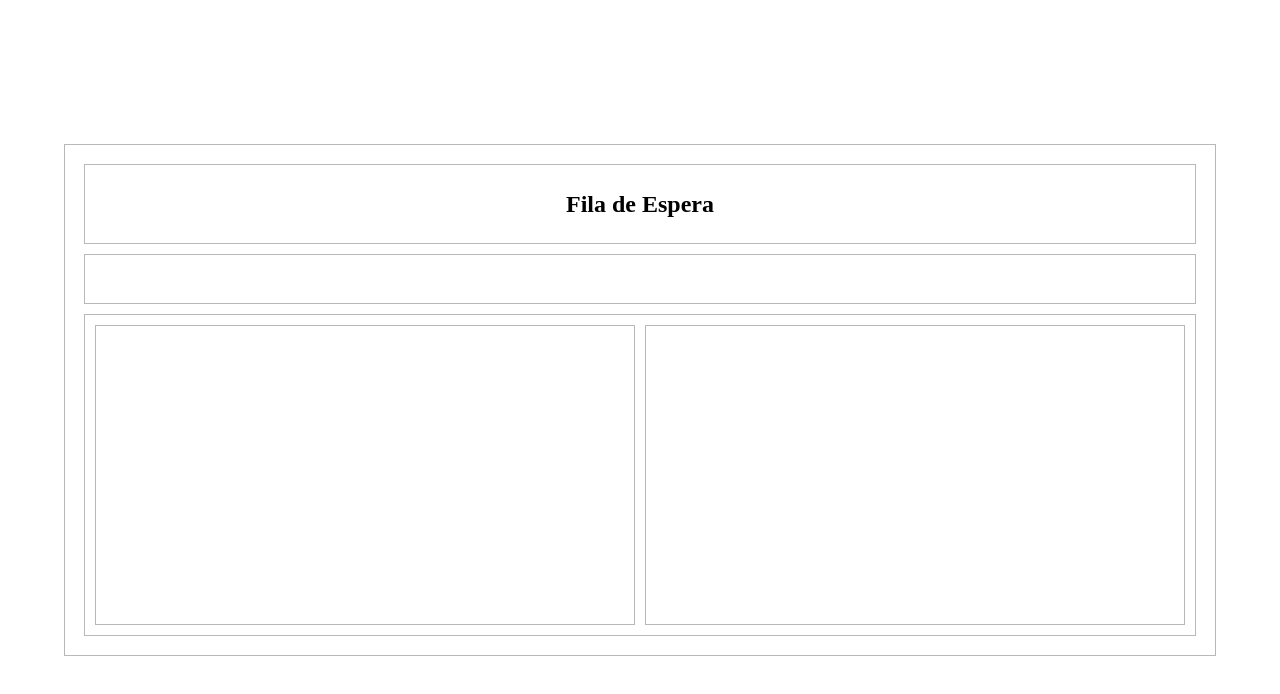
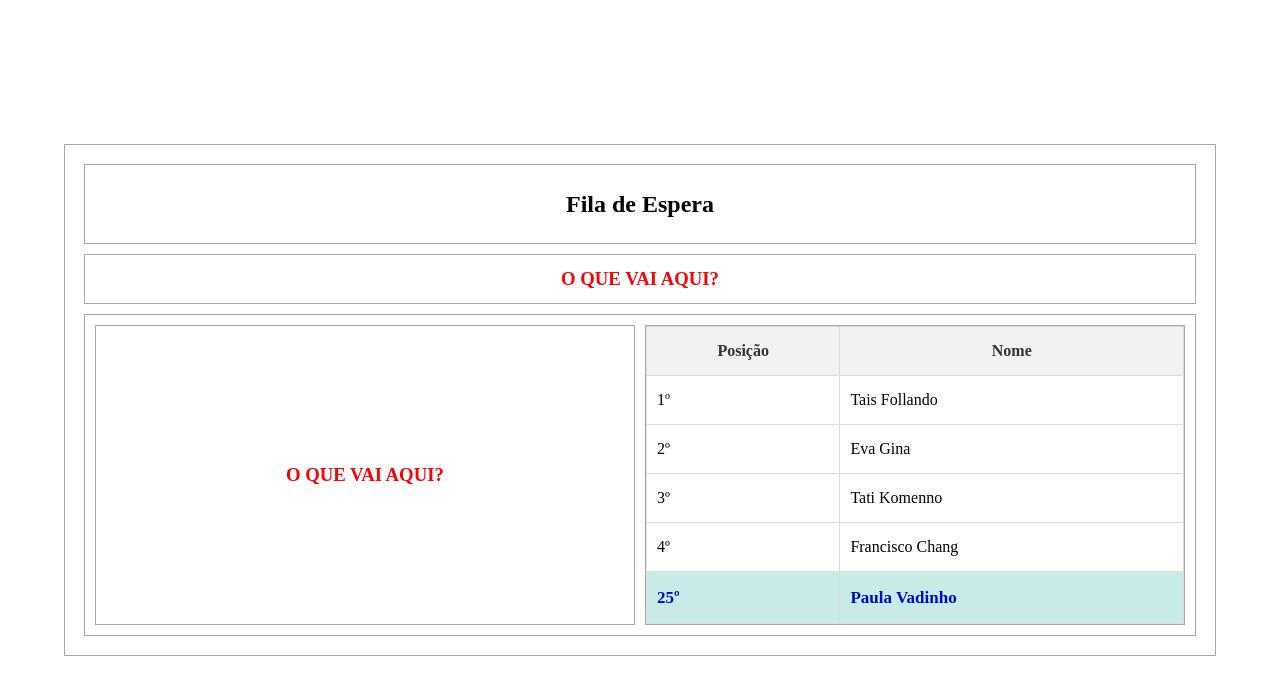
Before and after one commit to gabrielsilva798/Sistema-de-Fila-de-Atendimento-em-Flask---Projeto_SENAC, a plain HTML site: page Painel Cliente/dashboard.html in a window 1280 px wide. Drawn offline with Linux system fonts and the light colour scheme.

Commit message:
criando a dashboard dos pacientes

```diff
--- a/Painel Cliente/dashboard.html
+++ b/Painel Cliente/dashboard.html
@@ -1,21 +1,55 @@
 <!DOCTYPE html>
 <html lang="pt-BR">
+
 <head>
     <meta charset="UTF-8">
     <meta name="viewport" content="width=device-width, initial-scale=1.0">
     <title>Painel Cliente</title>
     <link rel="stylesheet" href="style.css">
 </head>
+
 <body>
     <section class="container">
         <div class="top-div">
             <h1 id="titulo">Fila de Espera</h1>
         </div>
-        <div class="middle-div"></div>
+        <div class="middle-div">
+            <h3>O QUE VAI AQUI?</h3>
+        </div>
         <div class="bottom-div">
-            <div class="left"></div>
-            <div class="right"></div>
+            <div class="left">
+                <h3>O QUE VAI AQUI?</h3>
+            </div>
+            <div class="right">
+                <table class="fila-tabela">
+                    <tr>
+                        <th>Posição</th>
+                        <th>Nome</th>
+                    </tr>
+                    <tr>
+                        <td>1º</td>
+                        <td>Tais Follando</td>
+                    </tr>
+                    <tr>
+                        <td>2º</td>
+                        <td>Eva Gina</td>
+                    </tr>
+                    <tr>
+                        <td>3º</td>
+                        <td>Tati Komenno</td>
+                    </tr>
+                    <tr>
+                        <td>4º</td>
+                        <td>Francisco Chang</td>
+                    </tr>
+                    <tr class="destaque-paciente">
+                        <td id="sua-posicao-table">25º</td>
+                        <td>Paula Vadinho</td>
+                    </tr>
+                </table>
+            </div>
         </div>
     </section>
 </body>
+
 </html>
--- a/Painel Cliente/style.scss
+++ b/Painel Cliente/style.scss
@@ -1,4 +1,4 @@
-$borda-test: 1px solid #00000047;
+$borda-test: 1px solid #00000057;
 
 * {
     margin: 0;
@@ -31,7 +31,14 @@ body {
 
         .middle-div {
             height: 50px;
+            display: flex;
+            align-items: center;
+            justify-content: center;
             border: $borda-test;
+
+            h3{
+                color: red;
+            }
         }
 
         .bottom-div {
@@ -46,6 +53,44 @@ body {
                 flex: 1;
                 height: 300px;
                 border: $borda-test;
+                display: flex;
+                align-items: center;
+                justify-content: center;
+            }
+
+            .left {
+                h3 {
+                    color: red;
+                }
+            }
+
+            .right {
+
+                .fila-tabela {
+                    width: 100%;
+                    height: 100%;
+                    border-collapse: collapse;
+
+                    th,
+                    td {
+                        border: 1px solid #ddd;
+                        padding: 10px;
+                    }
+
+                    th {
+                        background-color: #f2f2f2;
+                        color: #333;
+                    }
+
+                    .destaque-paciente {
+                        background-color: rgb(200, 235, 232);
+                        font-weight: bold;
+                        font-size: 17px;
+                        color: rgb(0, 7, 201);
+                    }
+
+                }
+
             }
         }
 
```
Also changed, not shown: Painel Cliente/style.css, 1 other file.
